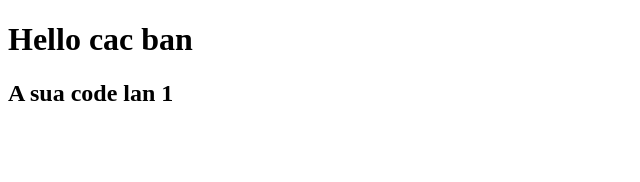
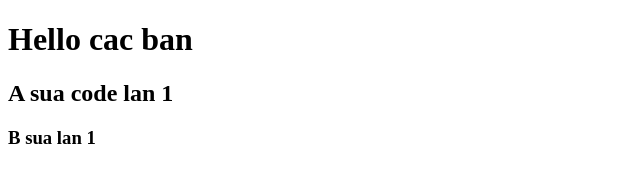
Before and after one commit to LyThaiBao/project-A-B, a plain HTML site: page index.html in a window 1280 px wide. Shown: the whole page, without its empty margins (0-640 px from the left). Drawn offline with Linux system fonts and the light colour scheme.

Commit message:
2. b sua lan 1

```diff
--- a/index.html
+++ b/index.html
@@ -8,5 +8,6 @@
 <body>
     <h1>Hello cac ban</h1>
     <h2>A sua code lan 1</h2>
+    <h3>B sua lan 1</h3>
 </body>
 </html>
```
